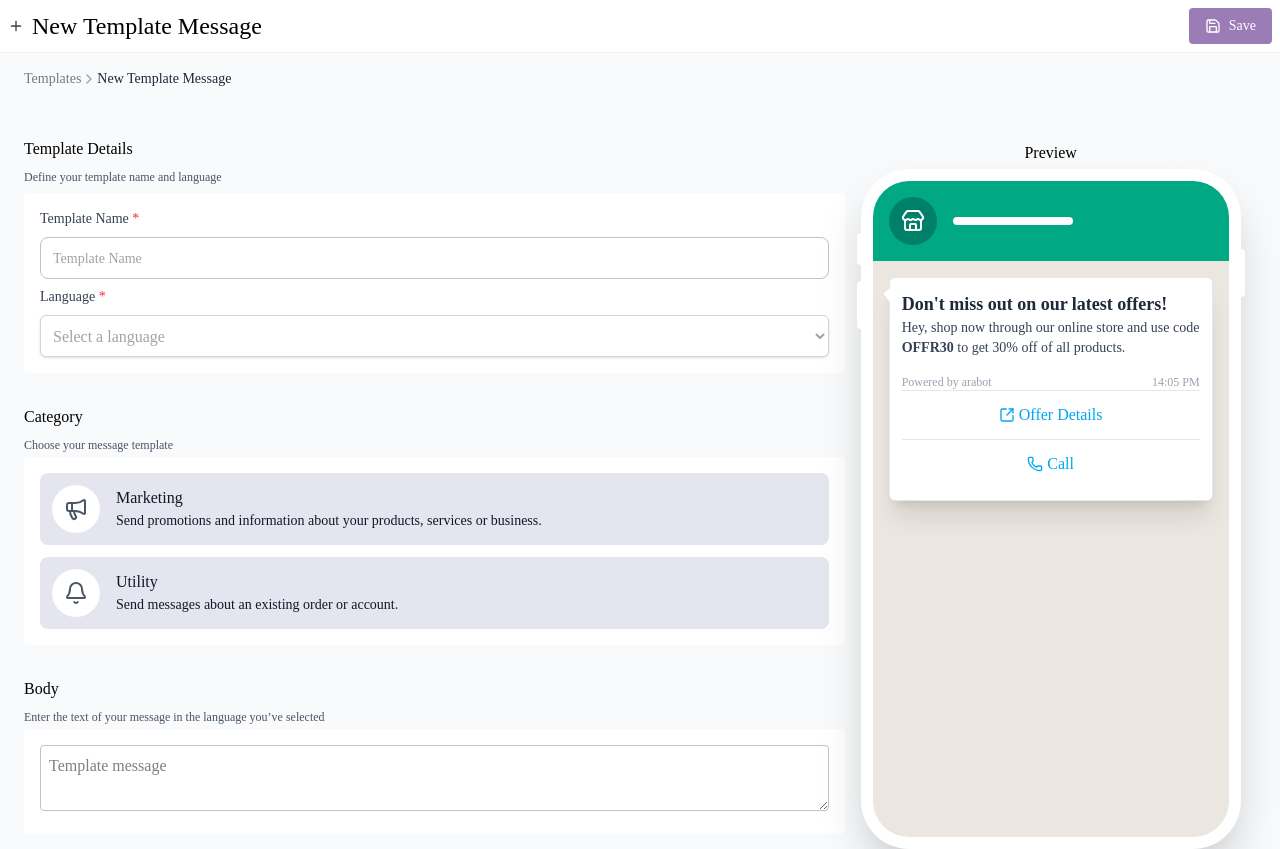
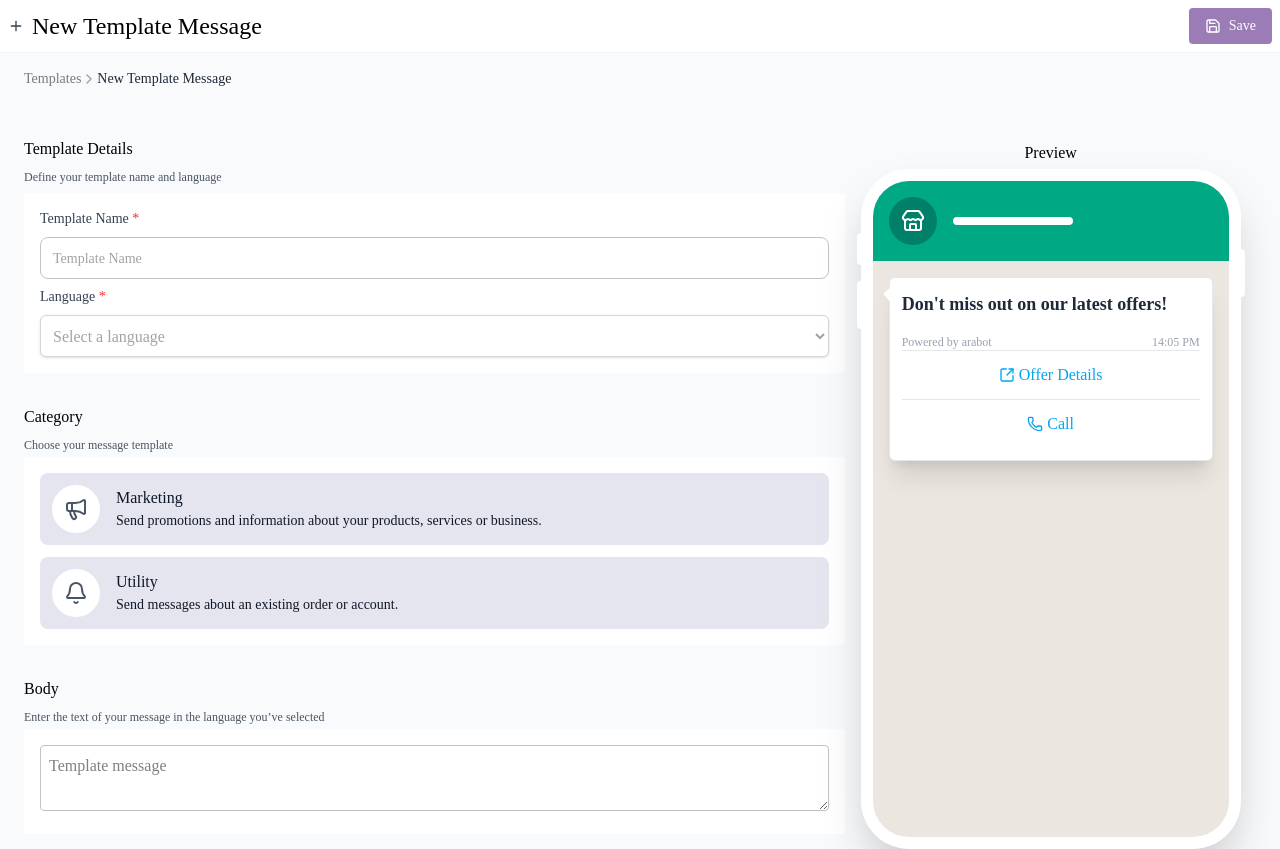
Before and after one commit to sirSayed98/template-message, a React (Vite) app: page / in a window 1280 px wide. Shown: the top 849 px of the page. Built offline with nearby package versions, Linux system fonts and the light colour scheme.

Commit message:
feat: implement body state management in TemplateContext and update components to utilize it

```diff
--- a/src/components/form/body.tsx
+++ b/src/components/form/body.tsx
@@ -1,6 +1,9 @@
+import { useTemplate } from '@/context/templateHook';
 import FormInputHeader from '../common/form-input-header';
 
 export default function Body() {
+  const { setBody } = useTemplate();
+
   return (
     <div className='mt-8'>
       <FormInputHeader title='Body' description='Enter the text of your message in the language you’ve selected' />
@@ -16,6 +19,9 @@ export default function Body() {
           padding: '8px',
           fontSize: '16px',
         }}
+        onChange={(e) => {
+          setBody(e.target.value);
+        }}
       />
       </div>
     </div>
--- a/src/components/preview/messages-container.tsx
+++ b/src/components/preview/messages-container.tsx
@@ -1,6 +1,9 @@
 import { Phone, SquareArrowOutUpRight } from 'lucide-react';
+import { useTemplate } from '@/context/templateHook';
 
 export default function MessageContainer() {
+  const { body } = useTemplate();
+
   return (
     <div
       className={`transform transition-all duration-500 ease-out translate-x-0 translate-y-0 opacity-100 scale-100`}
@@ -15,7 +18,7 @@ export default function MessageContainer() {
           </h2>
           {/* body */}
           <p className="text-gray-700 text-sm">
-            Hey, shop now through our online store and use code <strong>OFFR30</strong> to get 30% off of all products.
+            { body }
           </p>
           {/* footer */}
           <div className="flex justify-between items-center mt-4 text-xs text-gray-400">
--- a/src/context/interfaces.ts
+++ b/src/context/interfaces.ts
@@ -2,7 +2,7 @@ export interface TemplateContextType {
   templateName: string;
   // language: string;
   // category: string;
-  // body: string;
+  body: string;
   // header: {
   //   type: 'none' | 'text' | 'image';
   //   content?: string;
@@ -15,8 +15,10 @@ export interface TemplateContextType {
   //   value: string;
   // }>;
   setTemplateName: (templateName: string) => void;
+  setBody: (body: string) => void;
 }
 
 export interface TemplateStateType {
   templateName: string;
+  body: string;
 }
--- a/src/context/reducer.ts
+++ b/src/context/reducer.ts
@@ -1,11 +1,13 @@
 import type { TemplateStateType } from "./interfaces";
-import { SET_TEMPLATE_NAME } from './types';
+import { SET_BODY, SET_TEMPLATE_NAME } from './types';
 
 // eslint-disable-next-line @typescript-eslint/no-explicit-any
 export const templateReducer = (state: TemplateStateType, action: any) => {
   switch (action.type) {
     case SET_TEMPLATE_NAME:
       return { ...state, templateName: action.payload };
+    case SET_BODY:
+      return { ...state, body: action.payload };
     default:
       return state;
   }
--- a/src/context/state.tsx
+++ b/src/context/state.tsx
@@ -1,16 +1,21 @@
 import { useReducer } from "react";
 import TemplateContext from "./context";
 import { templateReducer } from "./reducer";
-import { SET_TEMPLATE_NAME } from './types';
+import { SET_BODY, SET_TEMPLATE_NAME } from './types';
 
 export const TemplateState = ({ children }: { children: React.ReactNode }) => {
 
   const [state, dispatch] = useReducer(templateReducer, {
     templateName: '',
+    body: '',
   });
 
   const setTemplateName = (templateName: string) => {
     dispatch({ type: SET_TEMPLATE_NAME, payload: templateName });
+  };
+
+  const setBody = (body: string) => {
+    dispatch({ type: SET_BODY, payload: body });
   };
 
   return (
@@ -18,6 +23,8 @@ export const TemplateState = ({ children }: { children: React.ReactNode }) => {
       value={{
         templateName: state.templateName,
         setTemplateName,
+        body: state.body,
+        setBody,
       }}>
       {children}
     </TemplateContext.Provider>
--- a/src/context/types.ts
+++ b/src/context/types.ts
@@ -1,2 +1,3 @@
 export const SET_TEMPLATE_NAME = 'SET_TEMPLATE_NAME';
 export const SET_LANGUAGE = 'SET_LANGUAGE';
+export const SET_BODY = 'SET_BODY';
```
